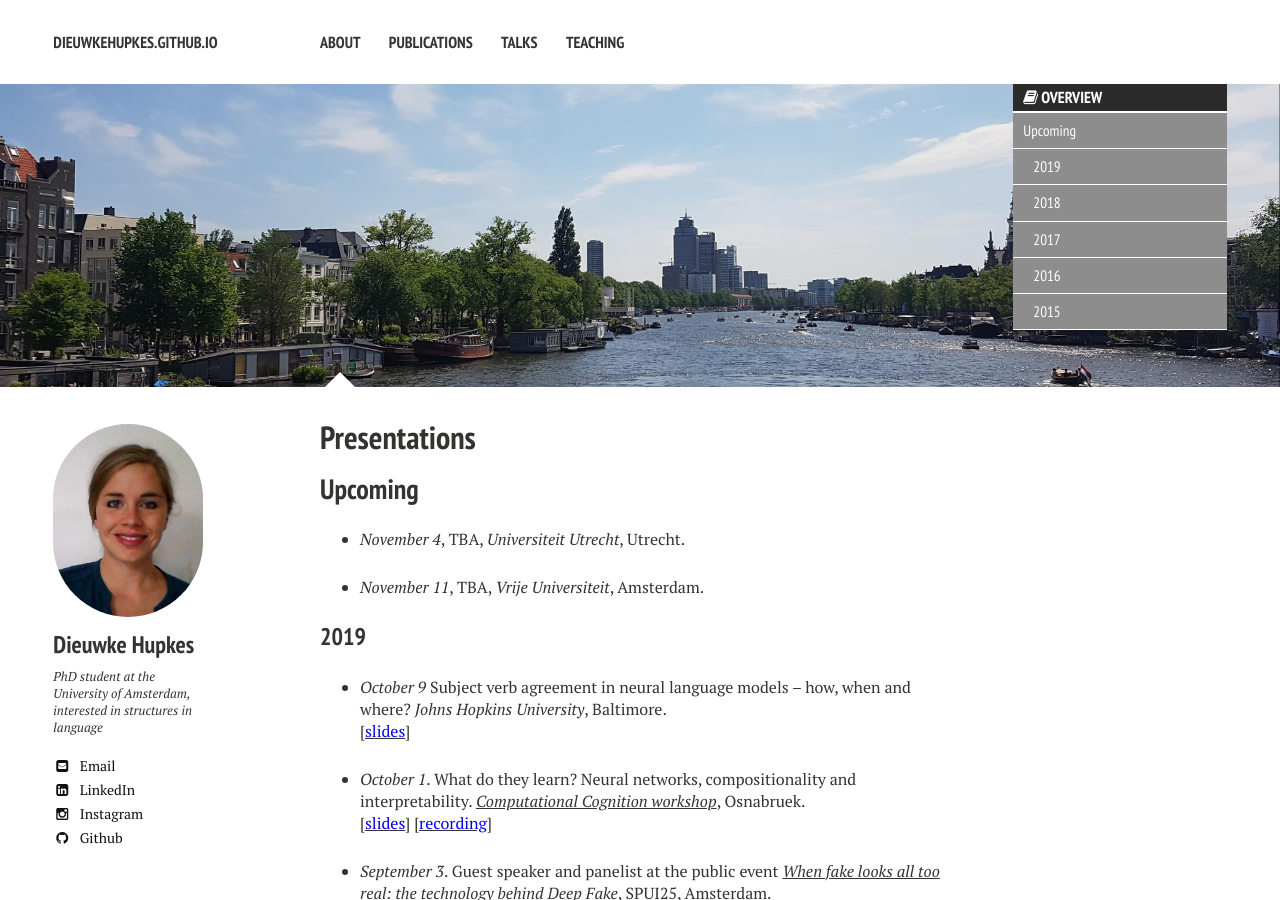
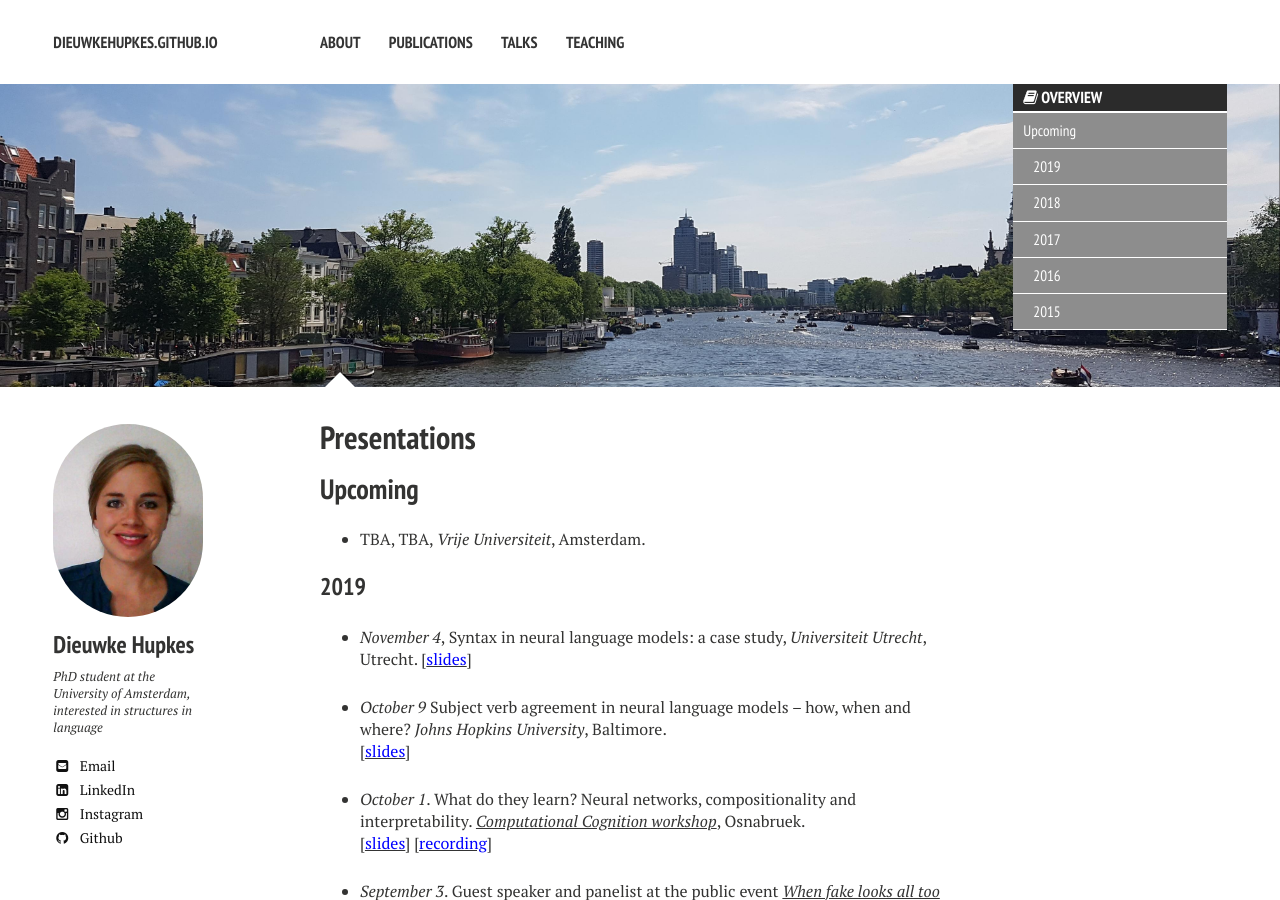
Before and after one commit to dieuwkehupkes/dieuwkehupkes.github.io, a Jekyll site: the page built from talks.md, in a window 1280 px wide and 900 px high. Built offline with Jekyll 4.4.1, drawn with Linux system fonts in a browser that asks for light colours; nearby versions of some CDN libraries.

Commit message:
Update talks and news

```diff
--- a/talks.md
+++ b/talks.md
@@ -12,11 +12,12 @@ image:
 
 ## Upcoming
 
-* *November 4*, TBA, *Universiteit Utrecht*, Utrecht.
-
-* *November 11*, TBA, *Vrije Universiteit*, Amsterdam.
+* TBA, TBA, *Vrije Universiteit*, Amsterdam.
 
 ### 2019
+
+* *November 4*, Syntax in neural language models: a case study, *Universiteit Utrecht*, Utrecht.
+[[<font color='blue'>slides</font>](talks/UU15-11-2019.pdf)]
 
 * *October 9* Subject verb agreement in neural language models -- how, when and where? *Johns Hopkins University*, Baltimore.
 [[<font color='blue'>slides</font>](talks/JHU09-10-2019.pdf)]
```
Also changed, not shown: index.md (+2 -0 lines), 1 other file.
